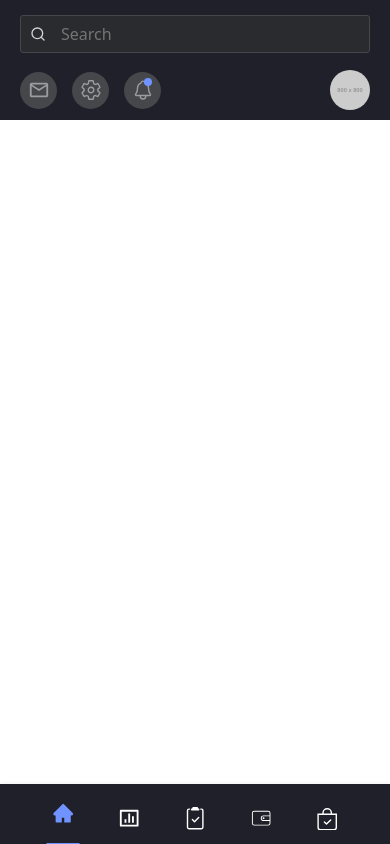
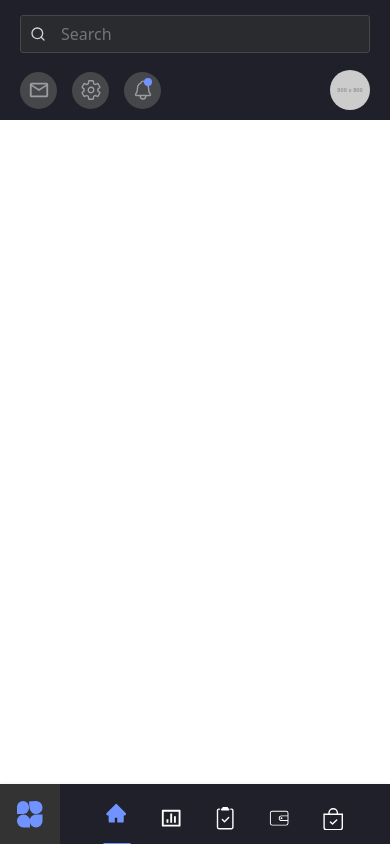
Before and after one commit to anku92/fitpeo-assignment, a React (Create React App) app: page / in a window 390 px wide. Built offline with nearby package versions, Linux system fonts and the light colour scheme.

Commit message:
Update Sidebar.css

```diff
--- a/src/components/Sidebar/Sidebar.css
+++ b/src/components/Sidebar/Sidebar.css
@@ -11,10 +11,15 @@
   transition: all 0.3s ease;
 }
 
-.hero-logo-container {
-  margin-top: 20px;
-  height: 50px;
-  align-self: center;
+.lg-logo-container {
+  height: 70px;
+  display: flex;
+  align-items: center;
+  justify-content: center;
+}
+
+.sm-logo-container{
+  display: none;
 }
 
 .navigation-icons {
@@ -39,6 +44,10 @@
   cursor: pointer;
 }
 
+.navigation-icons div:hover{
+  background-color: rgba(78, 122, 255, 0.350);
+}
+
 .navigation-icons div.active {
   color: var(--cs-blue);
 }
@@ -58,7 +67,6 @@
 }
 
 
-
 @media (max-width: 570px) {
   .sidebar {
     width: 100%;
@@ -68,22 +76,33 @@
     flex-direction: row;
     justify-content: space-around;
     align-items: center;
-    padding: 0 30px;
+    padding: 0 30px 0 0;
     box-shadow: 0 2px 5px rgba(0, 0, 0, 0.2);
   }
 
-  .hero-logo-container {
+  .lg-logo-container{
     display: none;
   }
 
+  .sm-logo-container {
+    display: flex;
+    justify-content: center;
+    align-items: center;
+    width: 65px;
+    height: 100%;
+    background-color: var(--cs-icon-hover);
+  }
+
   .navigation-icons {
-    display: flex;
+    width: calc(100% - 65px);
+    margin-left: 30px;
     flex-direction: row;
-    width: 100%;
-    height: 100%;
     align-items: center;
-    justify-content: space-around;
     position: relative;
+  }
+
+  .navigation-icons div:hover{
+    background-color: unset;
   }
 
   .navigation-icons div {
--- a/src/components/Sidebar/index.jsx
+++ b/src/components/Sidebar/index.jsx
@@ -15,8 +15,12 @@ function Sidebar() {
 
   return (
     <div className="sidebar">
-      <div className="hero-logo-container">
+      <div className="lg-logo-container">
         <Logo size={'30px'} />
+      </div>
+
+      <div className="sm-logo-container">
+        <Logo size={'25px'} />
       </div>
 
       <div className="navigation-icons">
```
Also changed, not shown: src/Homepage/Homepage.css (added, +25 -0 lines), src/data/quickDisplayData.js (added, +21 -0 lines), src/components/Feedback/index.jsx (added), src/components/QuickDisplay/index.jsx (added).
